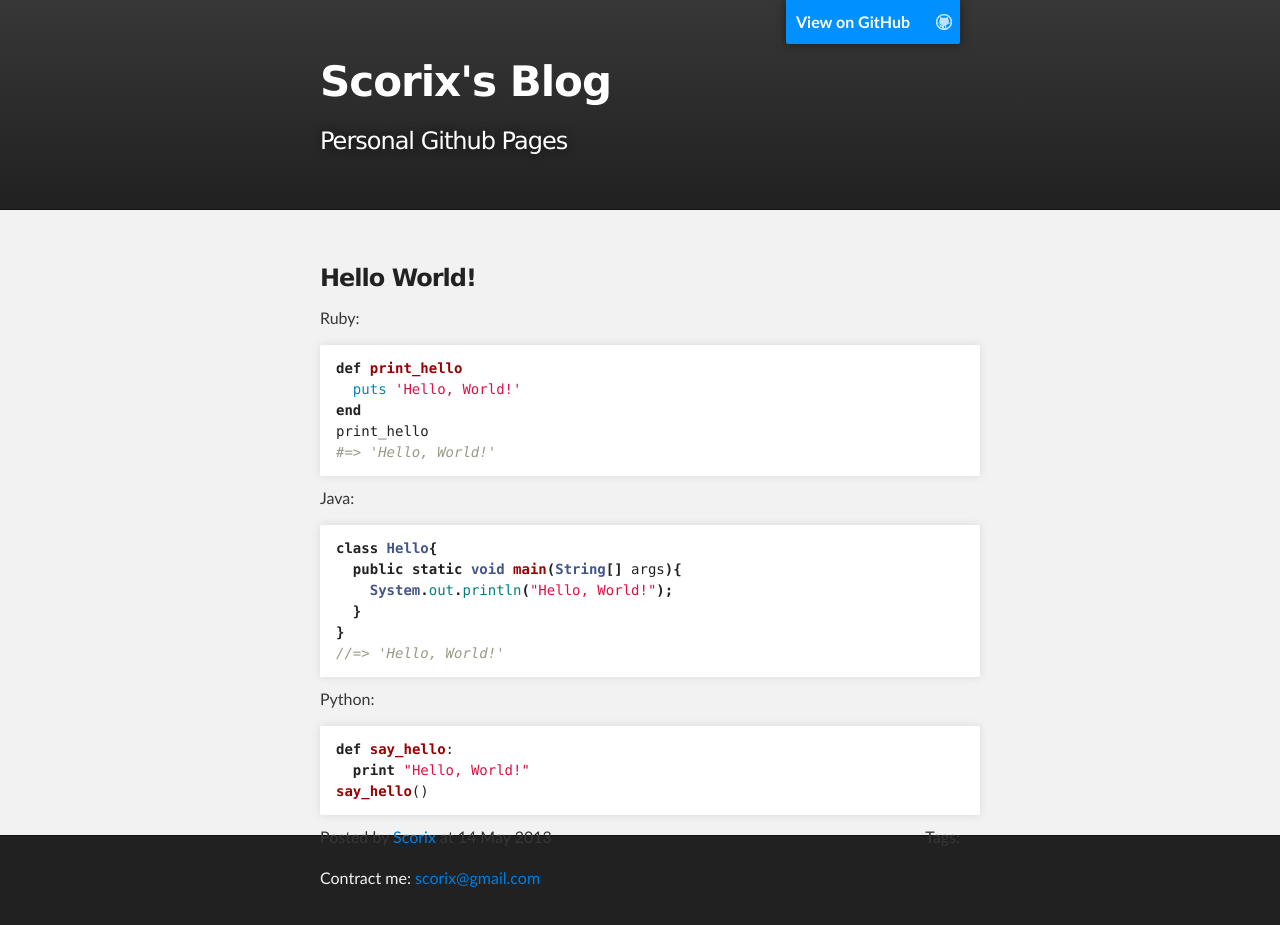
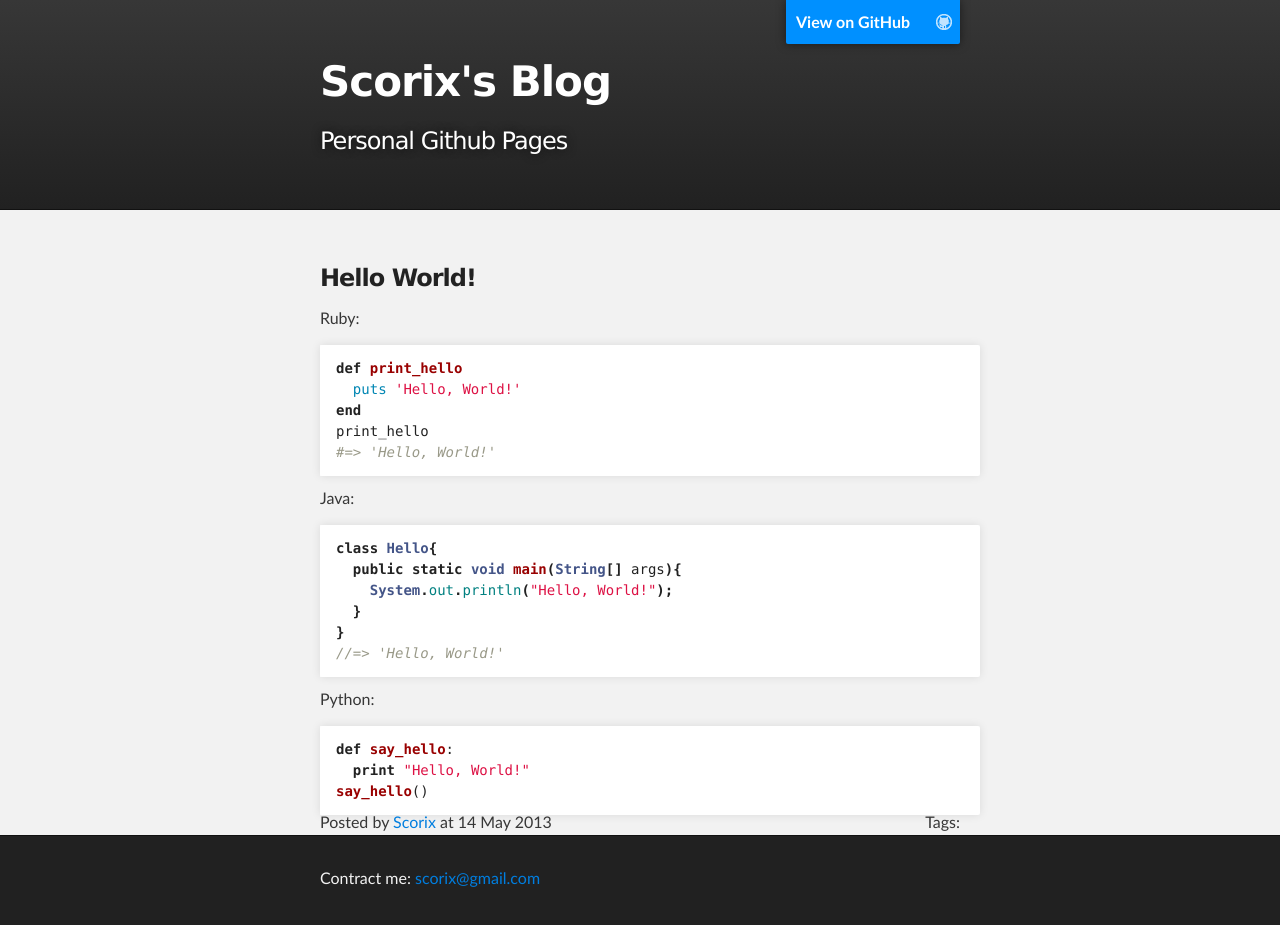
Before and after one commit to scorix/scorix.github.io, a Jekyll site: the page built from _posts/2013-05-13-hello-world.markdown, in a window 1280 px wide. Built offline with Jekyll 4.4.1, drawn with Linux system fonts in a browser that asks for light colours.

```diff
--- a/css/stylesheet.css
+++ b/css/stylesheet.css
@@ -263,10 +263,6 @@
     max-width: 100%;
 }
 
-section {
-    margin: 0 auto 40px auto;
-}
-
 /*******************************************************************************
 Full-Width Styles
 *******************************************************************************/
@@ -437,9 +433,11 @@
 Author and tags
 *******************************************************************************/
 p.author {
+    margin: -5px 0 15px 0;
     float: left;
 }
 
 p.tags {
+    margin: -5px 0 15px 0;
     float: right;
 }
```
